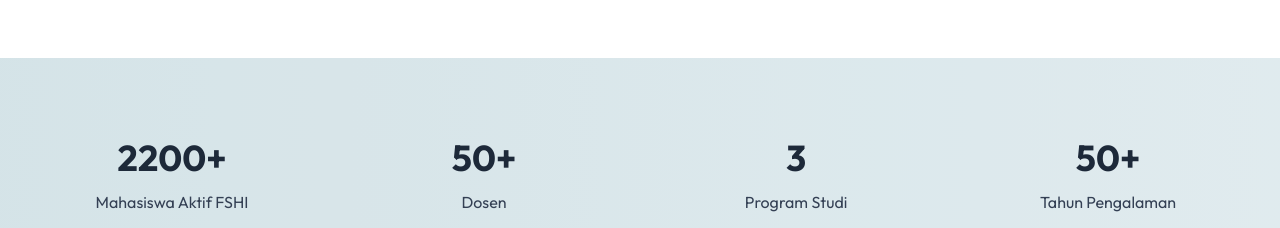
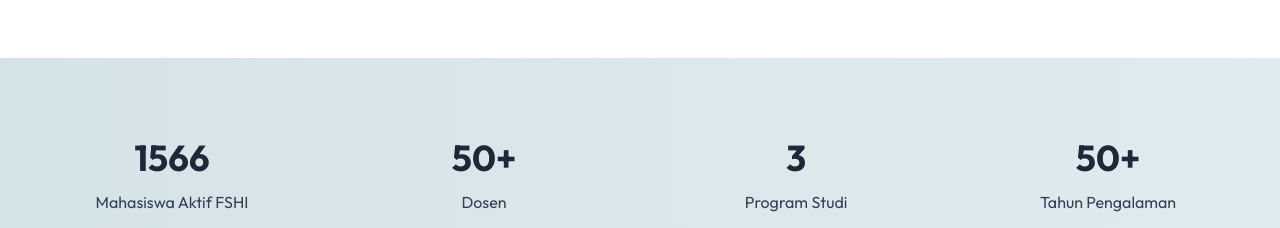
Before and after one commit to Khaeruddinasdar12/websyariah, a Next.js app: page / in a window 1280 px wide. Shown: the part 6620-6848 px from the top of the page. Built offline with nearby package versions, Linux system fonts and the light colour scheme; no server answers; the database is empty.

Commit message:
update : jumlah mahasiswa

```diff
--- a/src/app/(public)/page.tsx
+++ b/src/app/(public)/page.tsx
@@ -840,7 +840,7 @@ export default function HomePage() {
   <div className="max-w-7xl mx-auto px-4 sm:px-6 lg:px-8 relative z-10">
     <div className="grid md:grid-cols-4 gap-8 text-center">
       <div className="group">
-        <div className="text-4xl font-bold text-gray-800 mb-3 group-hover:scale-110 transition-transform duration-300">2200+</div>
+        <div className="text-4xl font-bold text-gray-800 mb-3 group-hover:scale-110 transition-transform duration-300">1566</div>
         <p className="text-gray-700 text-base">{t('home.stats.activeStudents')}</p>
       </div>
       <div className="group">
```
